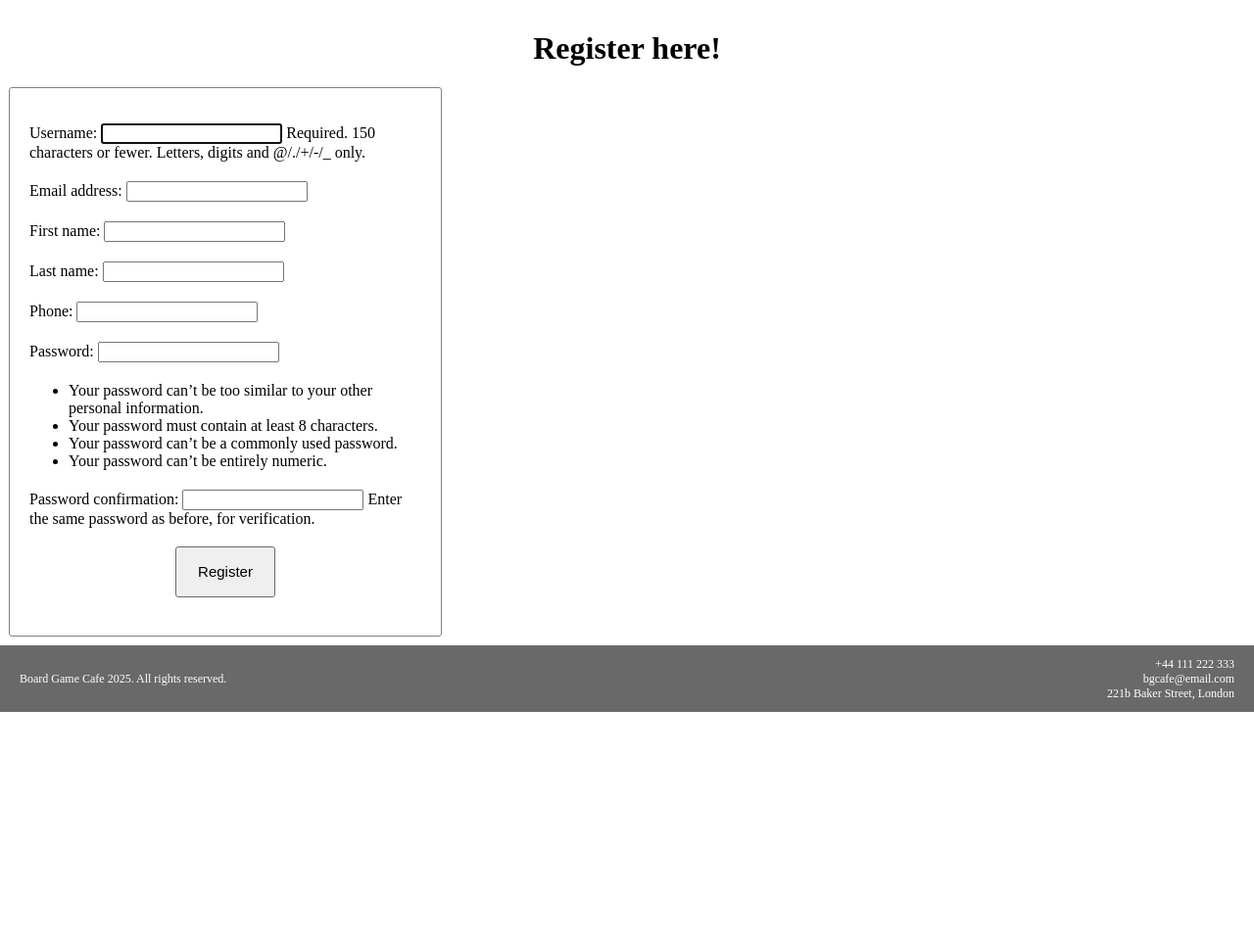
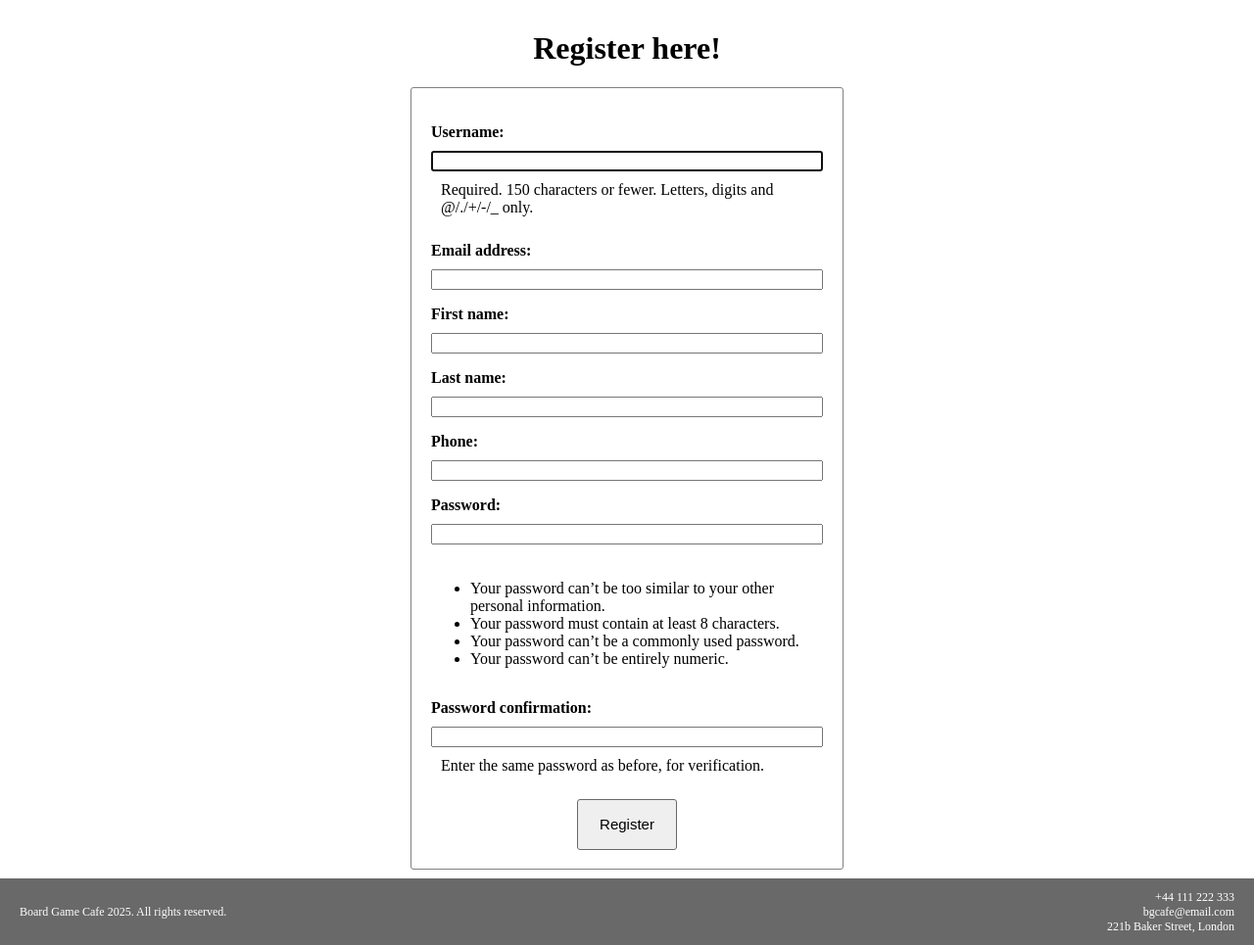
Before and after one commit to Corbo512/board_game_cafe, a Django app: page /register/ in a window 1280 px wide. Shown: the part 87-1052 px from the top of the page at 98% size. Before the commit the page ends 814 px from the top, so only its background shows below. Run offline with Django 5.2, Linux system fonts and the light colour scheme.

Commit message:
forms centered

```diff
--- a/board_game_cafe/cafe_website/static/css/style.css
+++ b/board_game_cafe/cafe_website/static/css/style.css
@@ -95,8 +95,25 @@ footer p {
     width: 400px;
 }
 
-.form form > * {
-    margin-bottom: 20px;
+.form-container {
+    display: flex;
+    justify-content: center;
+    align-content: center;
+}
+
+.form form label {
+    margin-bottom: 10px;
+    font-weight: bold;
+}
+
+.form p {
+    display: flex;
+    flex-direction: column;
+}
+
+.helptext {
+    display: block;
+    margin: 10px;
 }
 
 .form-title {
--- a/board_game_cafe/cafe_website/templates/login.html
+++ b/board_game_cafe/cafe_website/templates/login.html
@@ -6,6 +6,7 @@
 <div class="form-title">
     <h1>Loggin in? Great!</h1>
 </div>
+<div class="form-container">
     <div class="form">
         <form method="post">
             {% csrf_token %}
@@ -29,4 +30,5 @@
             </div>
         </form>
     </div>
+</div>
 {% endblock %}
--- a/board_game_cafe/cafe_website/templates/register.html
+++ b/board_game_cafe/cafe_website/templates/register.html
@@ -6,6 +6,7 @@
 <div class="form-title">
     <h1>Register here!</h1>
 </div>
+<div class="form-container">
     <div class="form">
         <form method="post">
             {% csrf_token %}
@@ -15,4 +16,5 @@
             </div>
         </form>
     </div>
+</div>
 {% endblock %}
```
Lines whose indentation alone changed are shown as unchanged.
